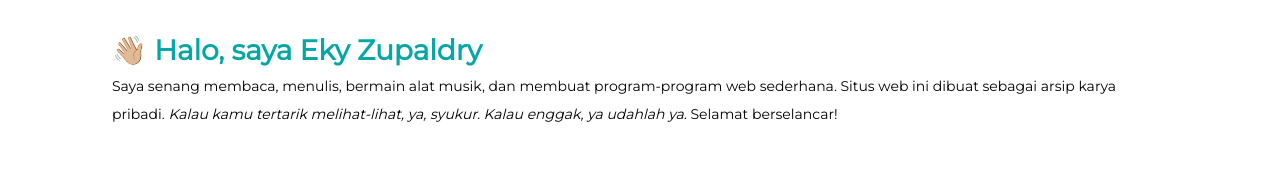
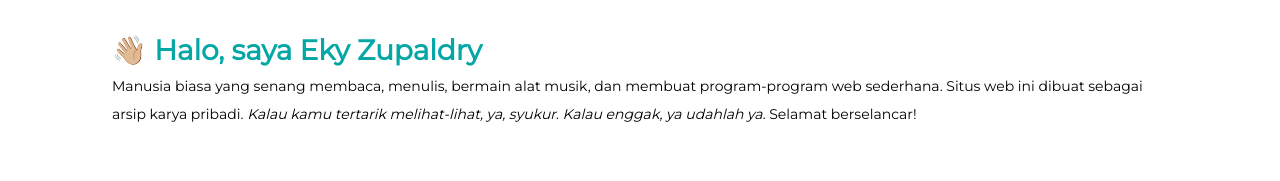
Before and after one commit to ekyzupaldry/ekyzupaldry.github.io, a plain HTML site: page index.html in a window 1280 px wide. Shown: the part 407-588 px from the top of the page. Drawn offline with Linux system fonts and the light colour scheme.

Commit message:
Update index.html

```diff
--- a/index.html
+++ b/index.html
@@ -28,7 +28,7 @@
             <div class="info">
                 <nav id="social-medias"></nav>
                 <h1>👋🏼 Halo, saya Eky Zupaldry</h1>
-                <p>Saya senang membaca, menulis, bermain alat musik, dan membuat program-program web sederhana. Situs web ini dibuat sebagai arsip karya pribadi. <span class=text-italic>Kalau kamu tertarik melihat-lihat, ya, syukur. Kalau enggak, ya udahlah ya.</span> Selamat berselancar!</p>
+                <p>Manusia biasa yang senang membaca, menulis, bermain alat musik, dan membuat program-program web sederhana. Situs web ini dibuat sebagai arsip karya pribadi. <span class=text-italic>Kalau kamu tertarik melihat-lihat, ya, syukur. Kalau enggak, ya udahlah ya.</span> Selamat berselancar!</p>
             </div>
         </header>
 
```
